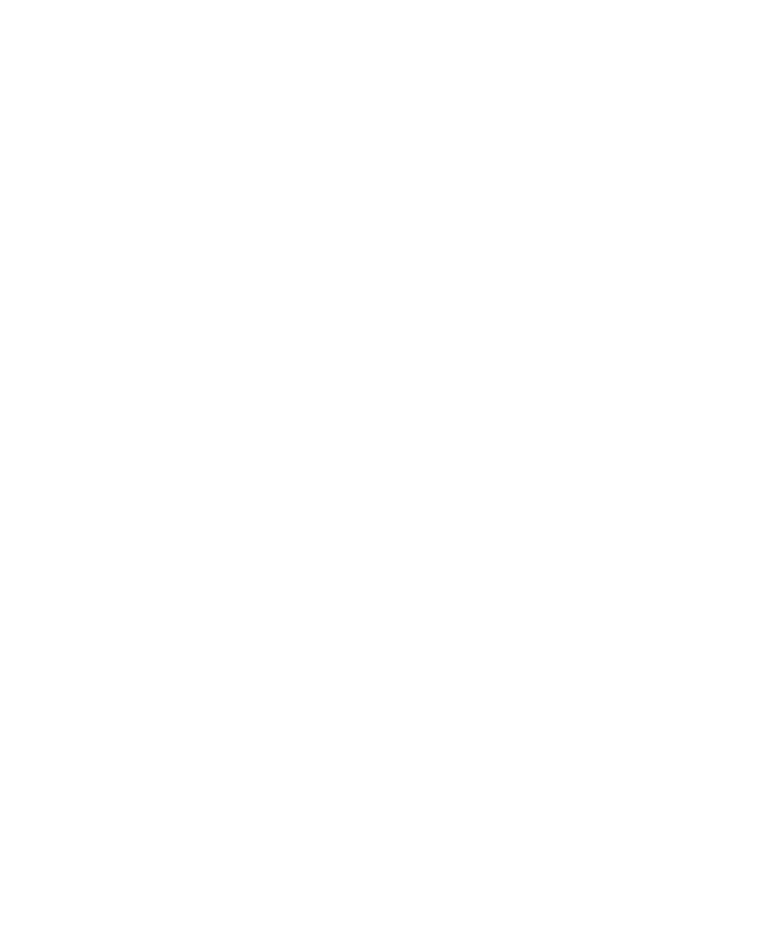
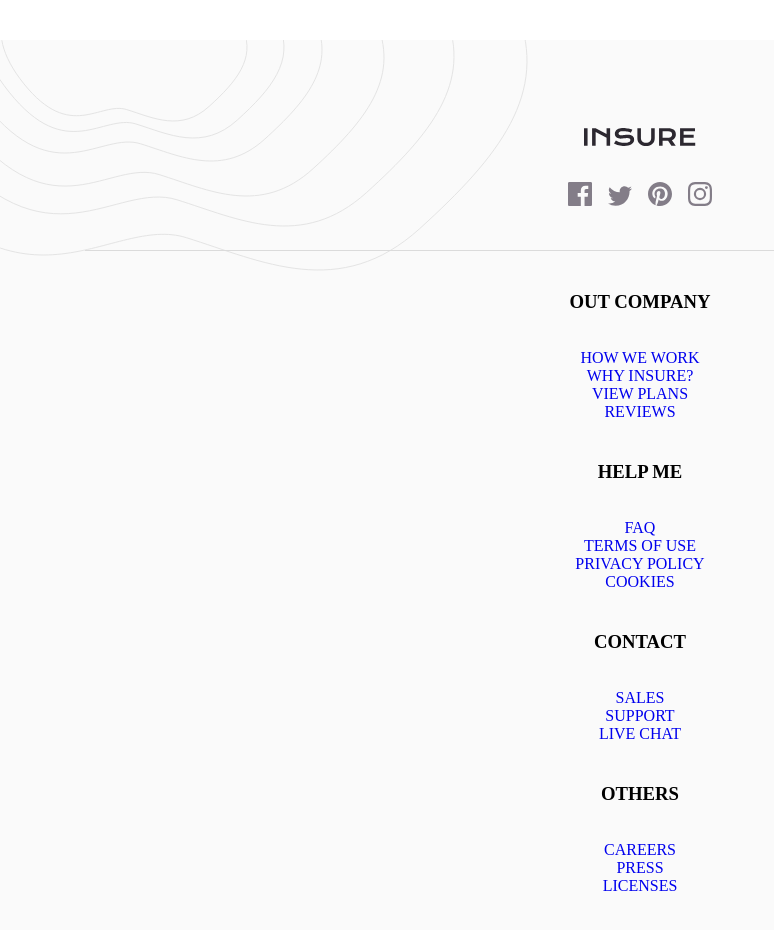
Before and after one commit to ionStici/insure-landing-page, a React (Vite) app: page / in a window 1280 px wide. Shown: the part 1980-2910 px from the top of the page, without its empty margins (0-774 px from the left). Before the commit the page ends 2020 px from the top, so only its background shows below. Built offline with nearby package versions, Linux system fonts and the light colour scheme.

Commit message:
Add footer, fix cta layout

```diff
--- a/src/App.jsx
+++ b/src/App.jsx
@@ -2,47 +2,26 @@ import { NavBar } from './components/NavBar';
 import { Hero } from './components/Hero';
 import { Features } from './components/Features';
 import { Cta } from './components/Cta';
+import { Footer } from './components/Footer';
 
 function App() {
     return (
         <>
             <NavBar links={['How we work', 'Blog', 'Account', 'View plans']} />
             <Hero />
-
             <main>
                 <Features />
                 <Cta />
             </main>
-
-            <footer></footer>
+            <Footer
+                // prettier-ignore
+                ourCompany={['How we work', 'Why Insure?', 'View plans', 'Reviews',]}
+                helpMe={['FAQ', 'Terms of use', 'Privacy policy', 'Cookies']}
+                contact={['Sales', 'Support', 'Live chat']}
+                others={['Careers', 'Press', 'Licenses']}
+            />
         </>
     );
 }
 
 export default App;
-
-//   Our company
-
-//   How we work
-//   Why Insure?
-//   View plans
-//   Reviews
-
-//   Help me
-
-//   FAQ
-//   Terms of use
-//   Privacy policy
-//   Cookies
-
-//   Contact
-
-//   Sales
-//   Support
-//   Live chat
-
-//   Others
-
-//   Careers
-//   Press
-//   Licenses
--- /dev/null
+++ b/src/components/Footer.jsx
@@ -0,0 +1,126 @@
+import logo from './../imgs/logo.svg';
+import bgPatternMobile from './../imgs/bg-pattern-footer-mobile.svg';
+import bgPatternDesktop from './../imgs/bg-pattern-footer-desktop.svg';
+import iconFb from './../imgs/icon-facebook.svg';
+import iconTw from './../imgs/icon-twitter.svg';
+import iconPin from './../imgs/icon-pinterest.svg';
+import iconIn from './../imgs/icon-instagram.svg';
+const socialIcons = [iconFb, iconTw, iconPin, iconIn];
+
+export const Footer = function (props) {
+    return (
+        <footer className="footer">
+            <picture>
+                <source srcSet={bgPatternMobile} media="(max-width: 649px)" />
+                <img
+                    src={bgPatternDesktop}
+                    className="footer__bg-pattern"
+                    alt=""
+                />
+            </picture>
+
+            <div className="footer__wrapper">
+                <div className="footer__social-box">
+                    <img className="footer__logo" src={logo} alt="" />
+
+                    <div>
+                        {socialIcons.map((icon, i) => (
+                            <img
+                                className="footer__icon"
+                                key={i}
+                                src={icon}
+                                alt=""
+                            />
+                        ))}
+                    </div>
+                </div>
+
+                <div className="footer__box">
+                    <div className="footer__links-box">
+                        <h3 className="footer__h3">Out Company</h3>
+                        <ul className="footer__ul">
+                            {props.ourCompany.map((link, i) => {
+                                return (
+                                    <li className="footer__li" key={i}>
+                                        <a
+                                            className="footer__link"
+                                            href={link
+                                                .toLowerCase()
+                                                .split(' ')
+                                                .join('-')}
+                                        >
+                                            {link}
+                                        </a>
+                                    </li>
+                                );
+                            })}
+                        </ul>
+                    </div>
+
+                    <div className="footer__links-box">
+                        <h3 className="footer__h3">Help Me</h3>
+                        <ul className="footer__ul">
+                            {props.helpMe.map((link, i) => {
+                                return (
+                                    <li className="footer__li" key={i}>
+                                        <a
+                                            className="footer__link"
+                                            href={link
+                                                .toLowerCase()
+                                                .split(' ')
+                                                .join('-')}
+                                        >
+                                            {link}
+                                        </a>
+                                    </li>
+                                );
+                            })}
+                        </ul>
+                    </div>
+
+                    <div className="footer__links-box">
+                        <h3 className="footer__h3">Contact</h3>
+                        <ul className="footer__ul">
+                            {props.contact.map((link, i) => {
+                                return (
+                                    <li className="footer__li" key={i}>
+                                        <a
+                                            className="footer__link"
+                                            href={link
+                                                .toLowerCase()
+                                                .split(' ')
+                                                .join('-')}
+                                        >
+                                            {link}
+                                        </a>
+                                    </li>
+                                );
+                            })}
+                        </ul>
+                    </div>
+
+                    <div className="footer__links-box">
+                        <h3 className="footer__h3">Others</h3>
+                        <ul className="footer__ul">
+                            {props.others.map((link, i) => {
+                                return (
+                                    <li className="footer__li" key={i}>
+                                        <a
+                                            className="footer__link"
+                                            href={link
+                                                .toLowerCase()
+                                                .split(' ')
+                                                .join('-')}
+                                        >
+                                            {link}
+                                        </a>
+                                    </li>
+                                );
+                            })}
+                        </ul>
+                    </div>
+                </div>
+            </div>
+        </footer>
+    );
+};
--- a/src/scss/_cta.scss
+++ b/src/scss/_cta.scss
@@ -16,7 +16,7 @@
         background-color: var(--color-dark-violet);
 
         @media only screen and (min-width: 768px) {
-            max-width: 1270px;
+            max-width: 1100px;
             margin: 0 auto;
             padding: 69px 80px;
             display: flex;
@@ -68,13 +68,16 @@
         white-space: nowrap;
         position: relative;
         z-index: 2;
+        transition: color 0.15s, background-color 0.15s;
 
         font-weight: 700;
         font-size: 13px;
         line-height: 15px;
         letter-spacing: 1.5px;
 
-        @media only screen and (min-width: 768px) {
+        &:hover {
+            background-color: var(--color-white);
+            color: var(--color-dark-violet);
         }
     }
 }
--- /dev/null
+++ b/src/scss/_footer.scss
@@ -0,0 +1,81 @@
+.footer {
+    background-color: var(--color-light-gray);
+    position: relative;
+
+    &__wrapper {
+        max-width: 1158px;
+        margin: 0 auto;
+        padding: 88px 24px;
+
+        position: relative;
+        text-align: center;
+    }
+
+    &__bg-pattern {
+        position: absolute;
+        z-index: 1;
+        top: 0;
+        left: 0;
+        width: 100%;
+
+        @media only screen and (min-width: 650px) {
+            width: revert;
+        }
+    }
+
+    // // // // // // // // // // // // // // //
+
+    &__social-box {
+        position: relative;
+        z-index: 2;
+
+        padding-bottom: 40px;
+        margin-bottom: 40px;
+        border-bottom: 1px solid hsla(0, 0%, 86%, 1);
+    }
+
+    &__logo {
+        margin-bottom: 32px;
+    }
+
+    &__icon {
+        &:not(:last-child) {
+            margin-right: 16px;
+        }
+    }
+
+    // // // // // // // // // // // // // // //
+
+    &__box {
+        position: relative;
+        z-index: 2;
+    }
+
+    &__links-box {
+        &:not(:last-child) {
+            margin-bottom: 40px;
+        }
+    }
+
+    &__h3 {
+        text-transform: uppercase;
+
+        margin-bottom: 36px;
+    }
+
+    &__ul {
+        list-style: none;
+    }
+
+    &__li {
+    }
+
+    &__link,
+    &__link:link,
+    &__link:visited {
+        text-decoration: none;
+        text-transform: uppercase;
+    }
+
+    // // // // // // // // // // // // // // //
+}
--- a/src/scss/main.scss
+++ b/src/scss/main.scss
@@ -4,3 +4,4 @@
 @import './hero';
 @import './features';
 @import './cta';
+@import './footer';
```
